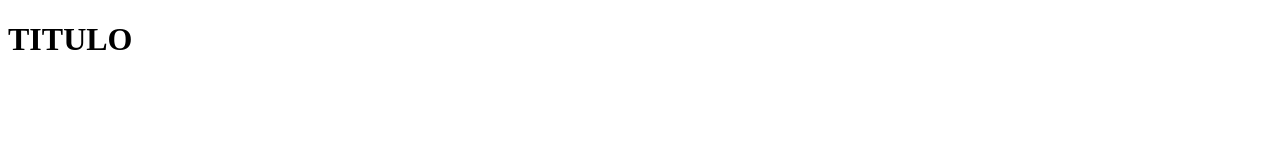
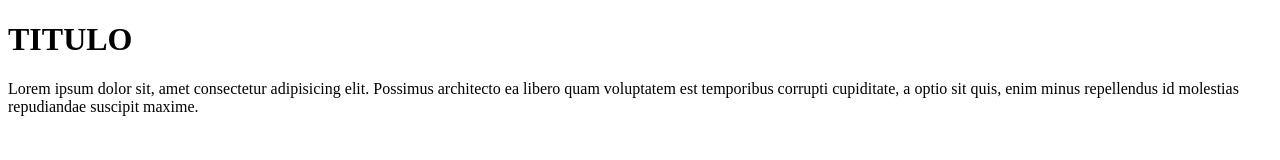
Before and after one commit to Josebds/miRepositorio, a plain HTML site: page index.html in a window 1280 px wide. Drawn offline with Linux system fonts and the light colour scheme.

Commit message:
Cambios en index

```diff
--- a/index.html
+++ b/index.html
@@ -8,5 +8,6 @@
 </head>
 <body>
     <h1>TITULO</h1>
+    <p>Lorem ipsum dolor sit, amet consectetur adipisicing elit. Possimus architecto ea libero quam voluptatem est temporibus corrupti cupiditate, a optio sit quis, enim minus repellendus id molestias repudiandae suscipit maxime.</p>
 </body>
 </html>
```
